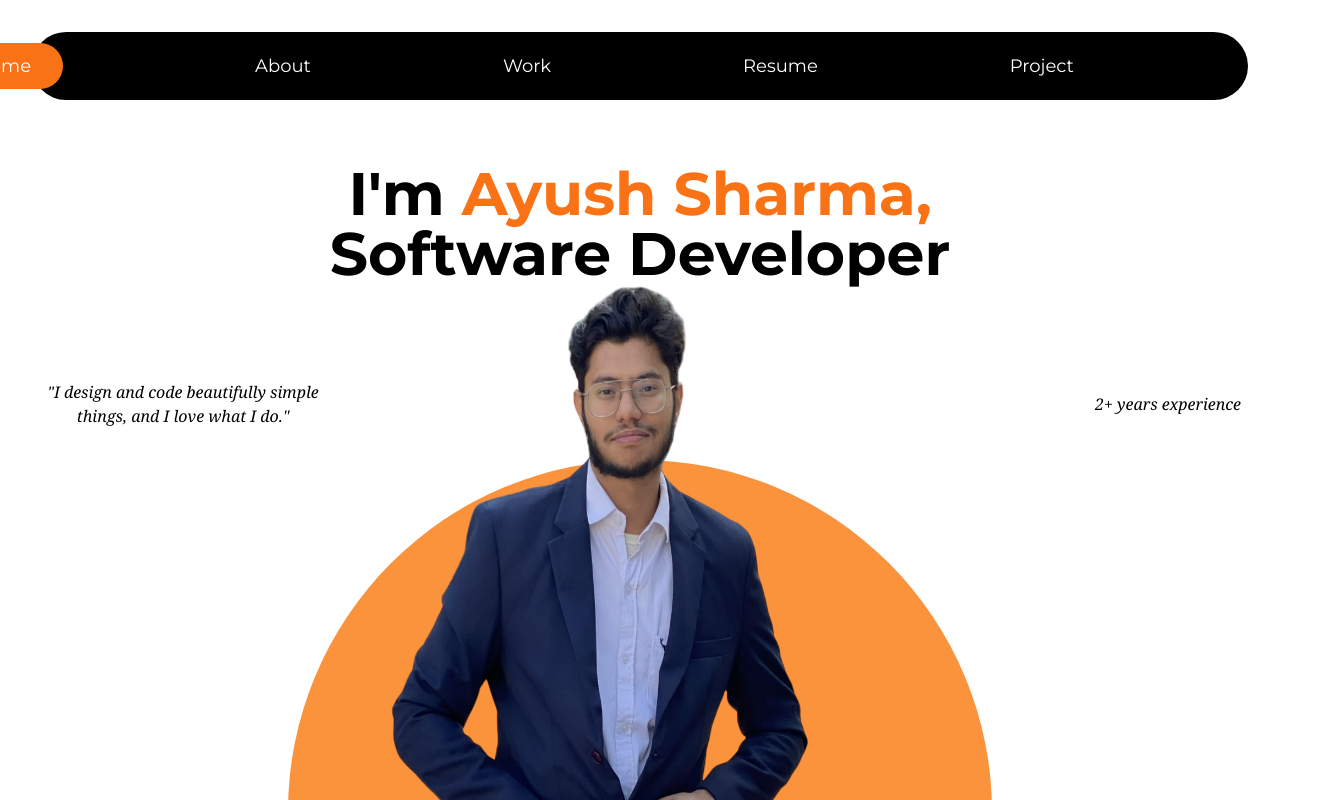
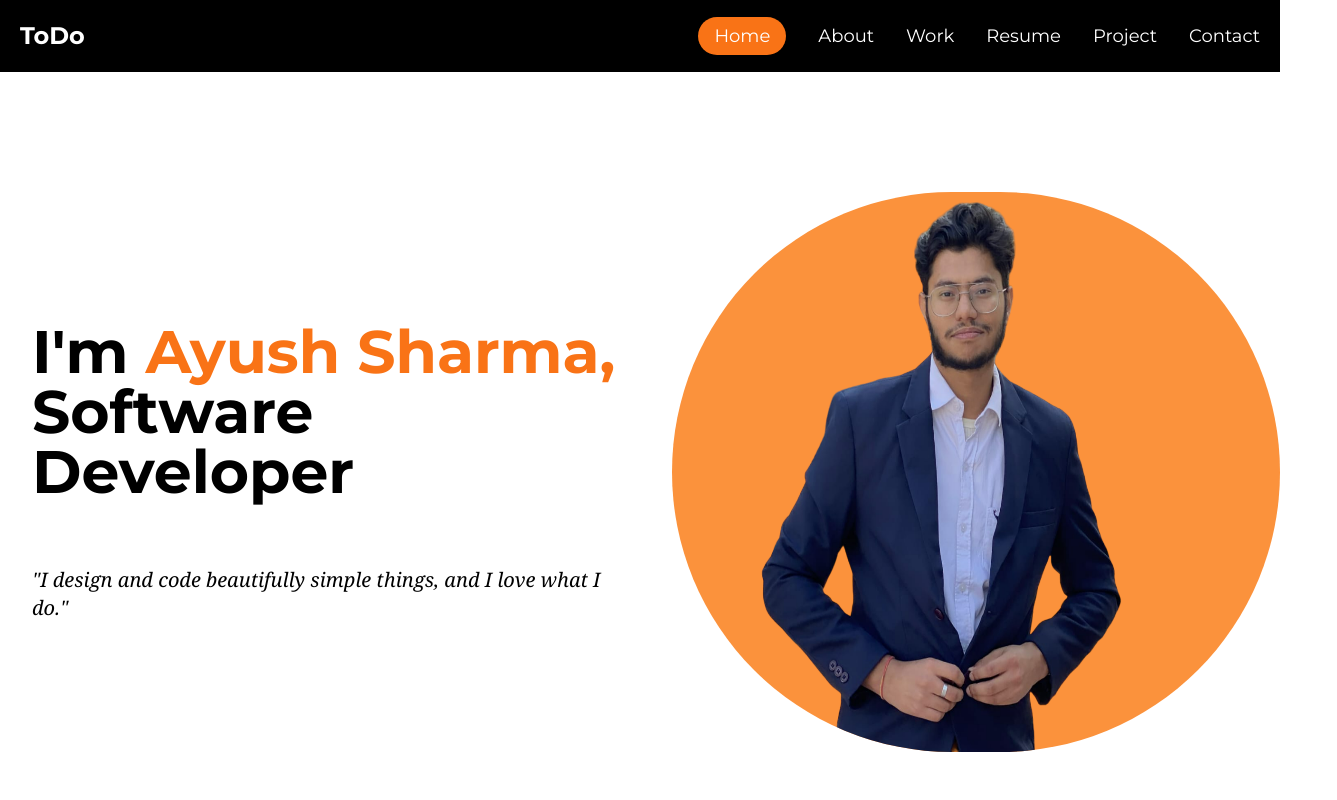
Before and after one commit to ayushsharman/ayushsharman.github.io, a React (Vite) app: page / in a window 1280 px wide. Shown: the top 800 px of the page, 1337 px wide, since content can reach past the window. Built offline with nearby package versions, Linux system fonts and the light colour scheme.

Commit message:
responiveness

```diff
--- a/src/components/About.tsx
+++ b/src/components/About.tsx
@@ -1,22 +1,21 @@
-
 const About = () => {
   return (
     <div className="p-8 fade-in">
-      <h1 className="text-6xl font-bold text-center mb-8">
+      <h1 className="text-4xl md:text-6xl font-bold text-center mb-8">
         Why <span className="text-orange-500">Hire me?</span>
       </h1>
 
       <section className="mb-12 p-8 bg-white rounded-lg shadow-lg hover:shadow-2xl transform hover:-translate-y-2 transition duration-300 ease-in-out">
-        <h2 className="text-4xl font-semibold mb-4">👨‍💻 About Me</h2>
-        <p className="text-lg leading-relaxed mb-4">
+        <h2 className="text-3xl md:text-4xl font-semibold mb-4">👨‍💻 About Me</h2>
+        <p className="text-base md:text-lg leading-relaxed mb-4">
           I am a highly motivated and skilled Software Engineer with a strong foundation in computer science principles and a passion for creating innovative and user-friendly software solutions. I have experience in various programming languages and technologies, including Flutter, Dart, C++, Java, Web Development (MERN stack), DevOps, Python, Git & GitHub, and I am proficient in problem-solving, critical thinking, and teamwork. I am always eager to learn new things and expand my skillset, and I am confident in my ability to contribute to a team's success.
         </p>
-        <a href="/resume.pdf" className="text-orange-500 font-bold hover:underline">You can view my resume here.</a>
+        <a href="/resume" className="text-orange-500 font-bold hover:underline">You can view my resume here.</a>
       </section>
 
       <section className="mb-12 p-8 bg-white rounded-lg shadow-lg hover:shadow-2xl transform hover:-translate-y-2 transition duration-300 ease-in-out">
-        <h2 className="text-4xl font-semibold mb-4">⚙️ Skills</h2>
-        <p className="text-lg leading-relaxed mb-4">
+        <h2 className="text-3xl md:text-4xl font-semibold mb-4">⚙️ Skills</h2>
+        <p className="text-base md:text-lg leading-relaxed mb-4">
           <strong>Programming Languages:</strong> Flutter (Dart), C++, Java, Python<br />
           <strong>Web Development:</strong> HTML, CSS, JavaScript<br />
           <strong>Frameworks/Libraries:</strong> MERN (MongoDB, Express.js, React, Node.js)<br />
@@ -37,8 +36,8 @@ const About = () => {
       </section>
 
       <section className="mb-12 p-8 bg-white rounded-lg shadow-lg hover:shadow-2xl transform hover:-translate-y-2 transition duration-300 ease-in-out">
-        <h2 className="text-4xl font-semibold mb-4">🏆 Achievements & Certifications</h2>
-        <ul className="list-disc list-inside text-lg leading-relaxed">
+        <h2 className="text-3xl md:text-4xl font-semibold mb-4">🏆 Achievements & Certifications</h2>
+        <ul className="list-disc list-inside text-base md:text-lg leading-relaxed">
           <li>Winner at SIH Internal Hackathon 2022</li>
           <li>750+ Questions on LeetCode & Coding Ninjas</li>
           <li>Lead Coordinator: IICC 2022, Google DevFest 2022, Tekathon 2023, Hack-The-Fest 2022, Hackshield 2022</li>
--- a/src/components/Home.tsx
+++ b/src/components/Home.tsx
@@ -3,23 +3,22 @@ import profilePic from '../assets/images/professional_pic.png';
 
 const Home = () => {
   return (
-    <div className="h-screen flex flex-col justify-between text-center fade-in">
-      <div className="text-center p-8">
-        <h1 className="text-6xl font-bold">
+    <div className="min-h-screen flex flex-col md:flex-row justify-between items-center text-center md:text-left fade-in">
+      <div className="flex-1 p-8">
+        <h1 className="text-4xl md:text-6xl font-bold">
           I'm <span className="text-orange-500">Ayush Sharma,</span>
         </h1>
-        <h1 className="text-6xl font-bold">Software Developer</h1>
-        <div className="flex items-center justify-center mt-24 gap-96 space-x-96 font-serif italic">
-          <p className='w-72'>"I design and code beautifully simple things, and I love what I do."</p>
-          <p>2+ years experience</p>
-        </div>
+        <h1 className="text-4xl md:text-6xl font-bold">Software Developer</h1>
+        <p className="mt-8 md:mt-16 text-lg md:text-xl font-serif italic">
+          "I design and code beautifully simple things, and I love what I do."
+        </p>
       </div>
-      <div className="mx-72 relative h-[70vh] bg-orange-400 rounded-t-full flex justify-center items-center">
-        <div className="absolute top-[-185px] flex flex-col items-center">
+      <div className="flex-1 w-full md:w-auto mt-8 md:mt-0 flex justify-center items-center relative bg-orange-400 rounded-t-full md:rounded-full md:h-[70vh]">
+        <div className="flex flex-col items-center">
           <img
             src={profilePic}
             alt="Avatar"
-            className="h-[80vh] rounded-full"
+            className="h-[50vh] md:h-[70vh] rounded-full"
           />
         </div>
       </div>
--- a/src/components/Navbar.tsx
+++ b/src/components/Navbar.tsx
@@ -1,69 +1,89 @@
+import { useState } from 'react';
 import { NavLink } from 'react-router-dom';
+import { FaBars, FaTimes } from 'react-icons/fa';
 
 const Navbar = () => {
+  const [isOpen, setIsOpen] = useState(false);
+
+  const toggleMenu = () => {
+    setIsOpen(!isOpen);
+  };
+
   return (
-    <nav className="m-8 flex justify-center items-center bg-black p-5 rounded-full">
-      <ul className="list-none flex space-x-48">
-        <li>
+    <nav className="bg-black p-5 md:flex md:justify-between md:items-center">
+      <div className="flex justify-between items-center">
+        <div className="text-white text-2xl font-bold">ToDo</div>
+        <div className="md:hidden text-white" onClick={toggleMenu}>
+          {isOpen ? <FaTimes size={30} /> : <FaBars size={30} />}
+        </div>
+      </div>
+      <ul className={`md:flex md:items-center md:space-x-8 mt-4 md:mt-0 ${isOpen ? 'block' : 'hidden'}`}>
+        <li className="mt-2 md:mt-0">
           <NavLink
             className={({ isActive }) =>
-              isActive ? "text-white text-lg bg-orange-500 rounded-full px-8 py-3 transition duration-500 ease-in-out" :
-                         "text-white text-lg rounded-full hover:text-orange-500 transition duration-500 ease-in-out"
+              isActive
+                ? "text-white text-lg bg-orange-500 rounded-full px-4 py-2 transition duration-500 ease-in-out"
+                : "text-white text-lg rounded-full hover:text-orange-500 transition duration-500 ease-in-out"
             }
             to="/"
           >
             Home
           </NavLink>
         </li>
-        <li>
+        <li className="mt-2 md:mt-0">
           <NavLink
             className={({ isActive }) =>
-              isActive ? "text-white text-lg bg-orange-500 rounded-full px-8 py-3 transition duration-500 ease-in-out" :
-                         "text-white text-lg rounded-full hover:text-orange-500 transition duration-500 ease-in-out"
+              isActive
+                ? "text-white text-lg bg-orange-500 rounded-full px-4 py-2 transition duration-500 ease-in-out"
+                : "text-white text-lg rounded-full hover:text-orange-500 transition duration-500 ease-in-out"
             }
             to="/about"
           >
             About
           </NavLink>
         </li>
-        <li>
+        <li className="mt-2 md:mt-0">
           <NavLink
             className={({ isActive }) =>
-              isActive ? "text-white text-lg bg-orange-500 rounded-full px-8 py-3 transition duration-500 ease-in-out" :
-                         "text-white text-lg rounded-full hover:text-orange-500 transition duration-500 ease-in-out"
+              isActive
+                ? "text-white text-lg bg-orange-500 rounded-full px-4 py-2 transition duration-500 ease-in-out"
+                : "text-white text-lg rounded-full hover:text-orange-500 transition duration-500 ease-in-out"
             }
             to="/work"
           >
             Work
           </NavLink>
         </li>
-        <li>
+        <li className="mt-2 md:mt-0">
           <NavLink
             className={({ isActive }) =>
-              isActive ? "text-white text-lg bg-orange-500 rounded-full px-8 py-3 transition duration-500 ease-in-out" :
-                         "text-white text-lg rounded-full hover:text-orange-500 transition duration-500 ease-in-out"
+              isActive
+                ? "text-white text-lg bg-orange-500 rounded-full px-4 py-2 transition duration-500 ease-in-out"
+                : "text-white text-lg rounded-full hover:text-orange-500 transition duration-500 ease-in-out"
             }
             to="/resume"
           >
             Resume
           </NavLink>
         </li>
-        <li>
+        <li className="mt-2 md:mt-0">
           <NavLink
             className={({ isActive }) =>
-              isActive ? "text-white text-lg bg-orange-500 rounded-full px-8 py-3 transition duration-500 ease-in-out" :
-                         "text-white text-lg rounded-full hover:text-orange-500 transition duration-500 ease-in-out"
+              isActive
+                ? "text-white text-lg bg-orange-500 rounded-full px-4 py-2 transition duration-500 ease-in-out"
+                : "text-white text-lg rounded-full hover:text-orange-500 transition duration-500 ease-in-out"
             }
             to="/project"
           >
             Project
           </NavLink>
         </li>
-        <li>
+        <li className="mt-2 md:mt-0">
           <NavLink
             className={({ isActive }) =>
-              isActive ? "text-white text-lg bg-orange-500 rounded-full px-8 py-3 transition duration-500 ease-in-out" :
-                         "text-white text-lg rounded-full hover:text-orange-500 transition duration-500 ease-in-out"
+              isActive
+                ? "text-white text-lg bg-orange-500 rounded-full px-4 py-2 transition duration-500 ease-in-out"
+                : "text-white text-lg rounded-full hover:text-orange-500 transition duration-500 ease-in-out"
             }
             to="/contact"
           >
```
